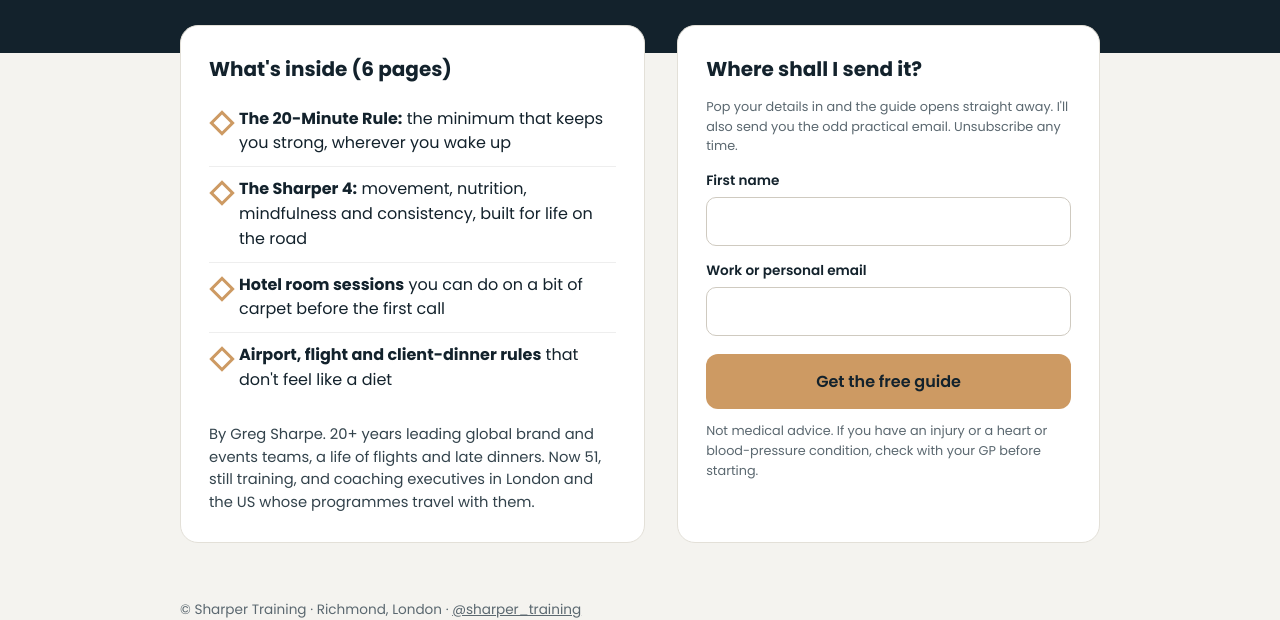
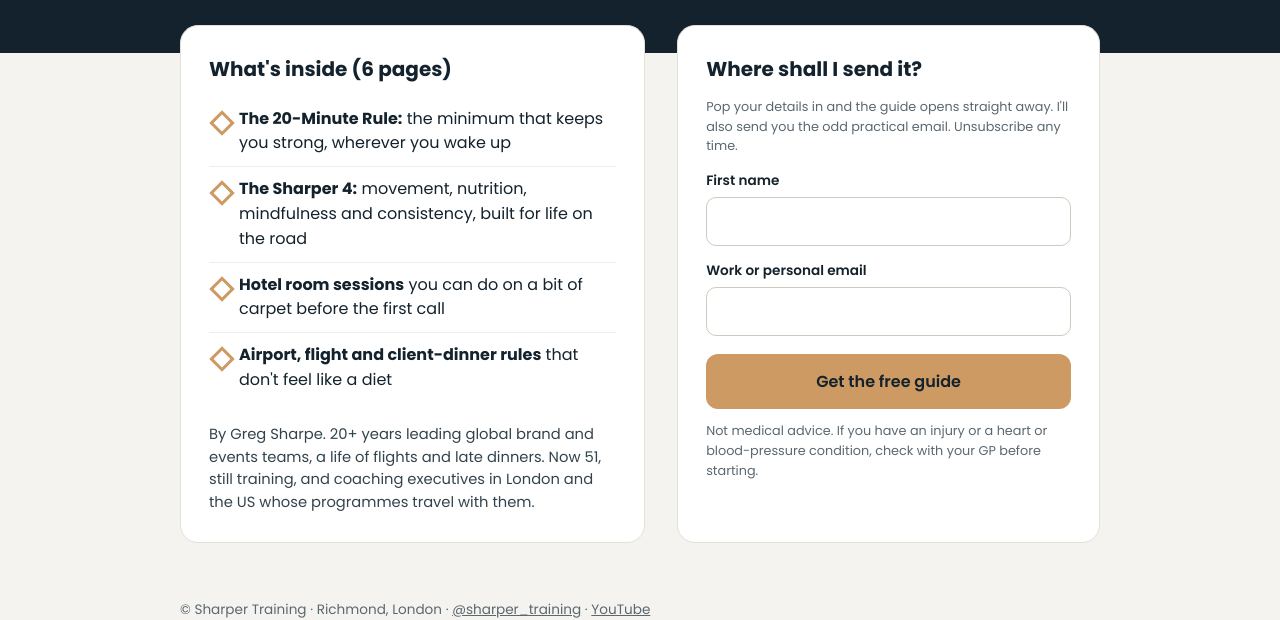
Before and after one commit to gregorysharpe15-boop/future-proof-score, a plain HTML site: page guide/index.html in a window 1280 px wide. Shown: the part 204-824 px from the top of the page. Drawn offline with Linux system fonts and the light colour scheme.

Commit message:
Add Sharper Training YouTube link to footer
Co-Authored-By: Claude Opus 5.5 <noreply@anthropic.com>

```diff
--- a/guide/index.html
+++ b/guide/index.html
@@ -76,7 +76,7 @@ footer{padding:0 0 40px;color:var(--muted);font-size:.85rem}
   </div>
 </main>
 <iframe name="kit-frame" title="signup" style="display:none"></iframe>
-<footer class="wrap">© Sharper Training · Richmond, London · <a href="https://www.instagram.com/sharper_training/" style="color:inherit">@sharper_training</a></footer>
+<footer class="wrap">© Sharper Training · Richmond, London · <a href="https://www.instagram.com/sharper_training/" style="color:inherit">@sharper_training</a> · <a href="https://www.youtube.com/@sharpertraininguk" style="color:inherit">YouTube</a></footer>
 
 <script>
 document.getElementById('get').addEventListener('submit', function () {
```
